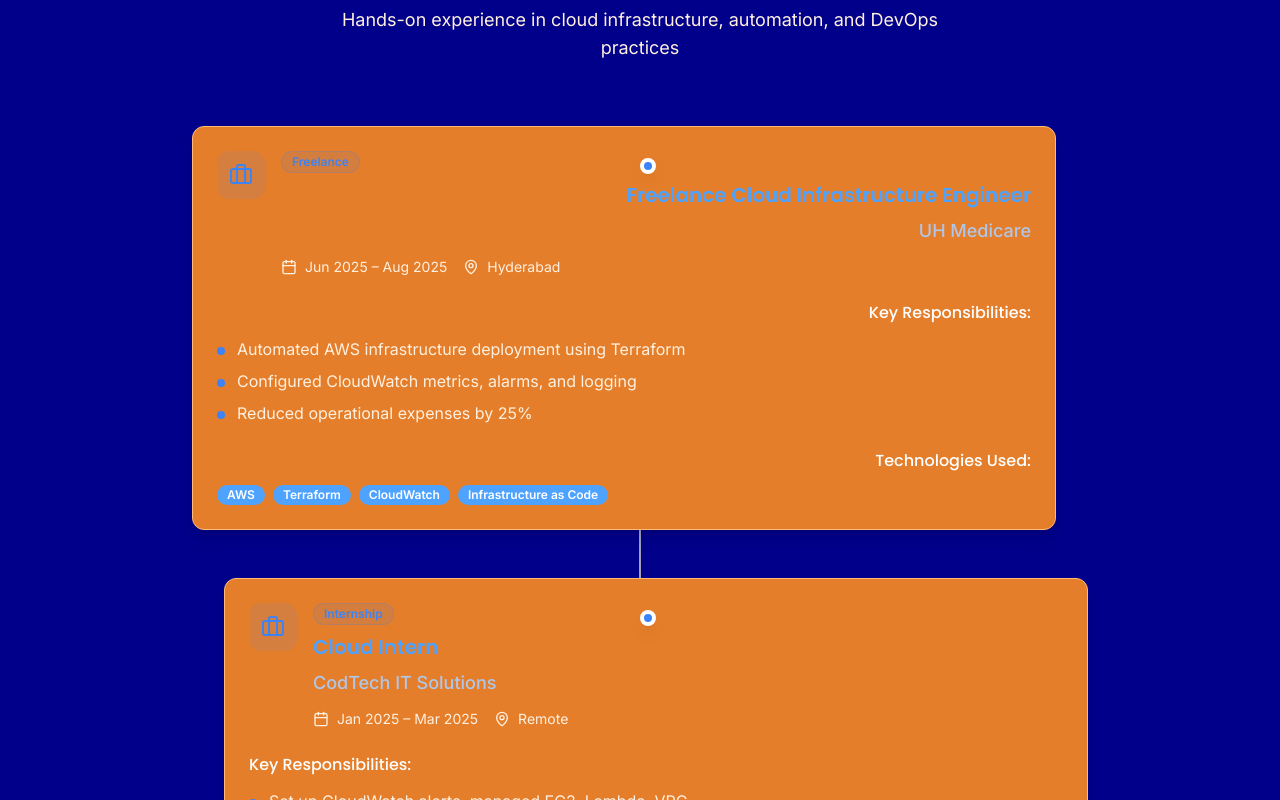
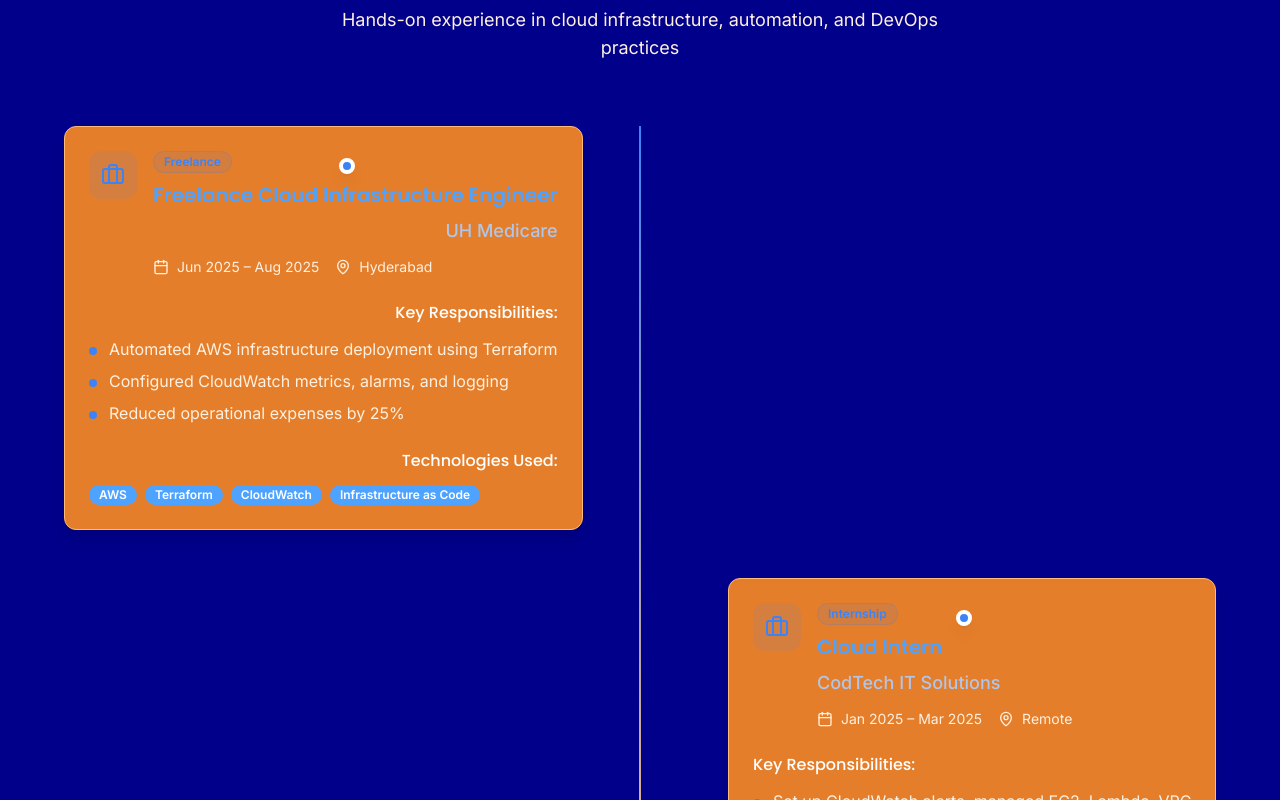
Before and after one commit to Ravi-Teja4/ravitejadeevela_portfolio, a React (Vite) app: page / in a window 1280 px wide. Shown: the part 1840-2640 px from the top of the page. Built offline with nearby package versions, Linux system fonts and the light colour scheme.

Commit message:
Fix Experience card layout

```diff
--- a/src/components/modern/ModernExperience.tsx
+++ b/src/components/modern/ModernExperience.tsx
@@ -48,7 +48,7 @@ const ModernExperience = () => {
         </div>
 
         {/* Experience Timeline */}
-        <div className="relative max-w-4xl mx-auto">
+        <div className="relative mx-auto flex flex-col items-start px-6" style={{ maxWidth: '1200px' }}>
           {/* Timeline line - hidden on mobile */}
           <div className="hidden lg:block absolute left-1/2 top-0 bottom-0 w-0.5 bg-gradient-to-b from-primary to-accent transform -translate-x-1/2"></div>
 
```
